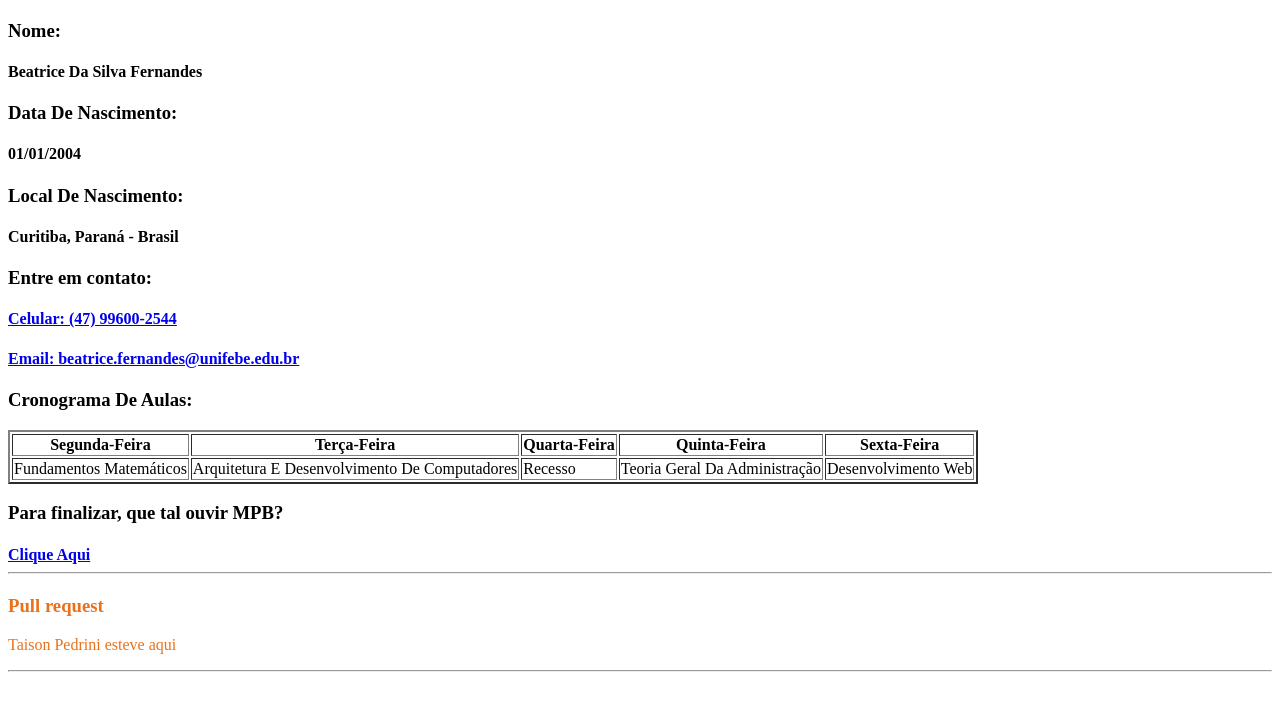
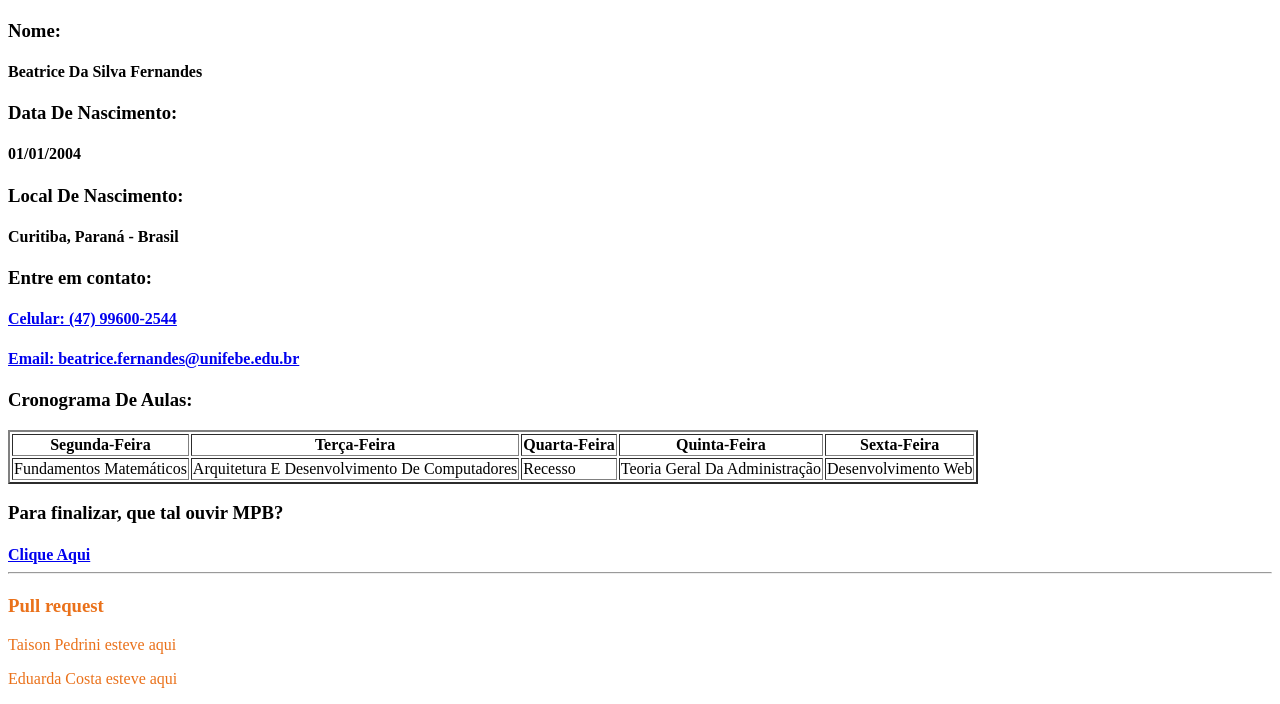
Before and after one commit to dudacost4/beaxs2, a plain HTML site: page index.html in a window 1280 px wide. Shown: the part 330-1034 px from the top of the page. Before the commit the page ends 1010 px from the top, so only its background shows below. Drawn offline with Linux system fonts and the light colour scheme.

Commit message:
Update index.html

```diff
--- a/index.html
+++ b/index.html
@@ -41,6 +41,6 @@
     <hr>
     <h3 style="color: rgb(234, 113, 26);">Pull request</h3>
     <p style="color: rgb(234, 113, 26);">Taison Pedrini esteve aqui</p>
-    <hr>
+    <p style="color: rgb(234, 113, 26);">Eduarda Costa esteve aqui</p>
 
 </body>
```
